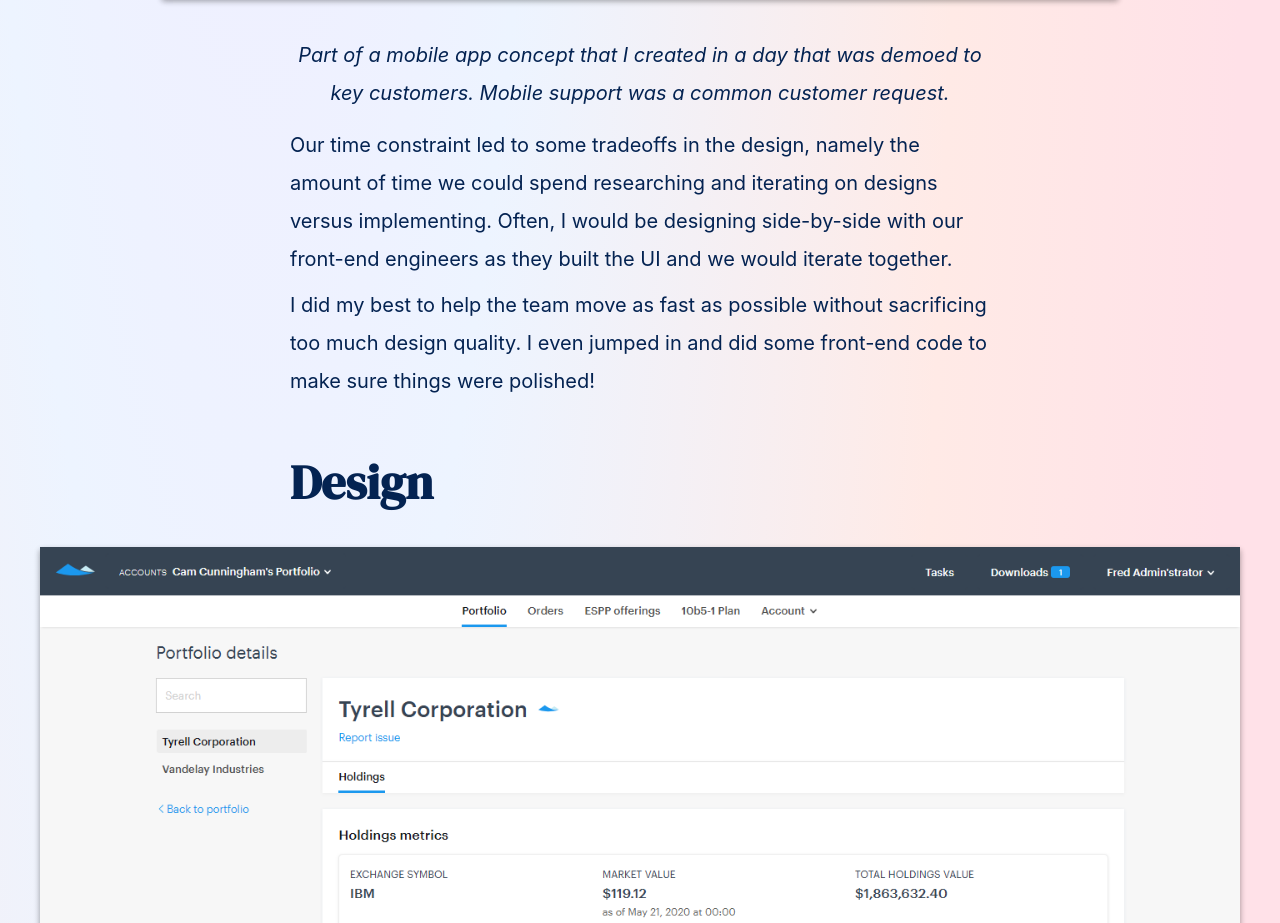
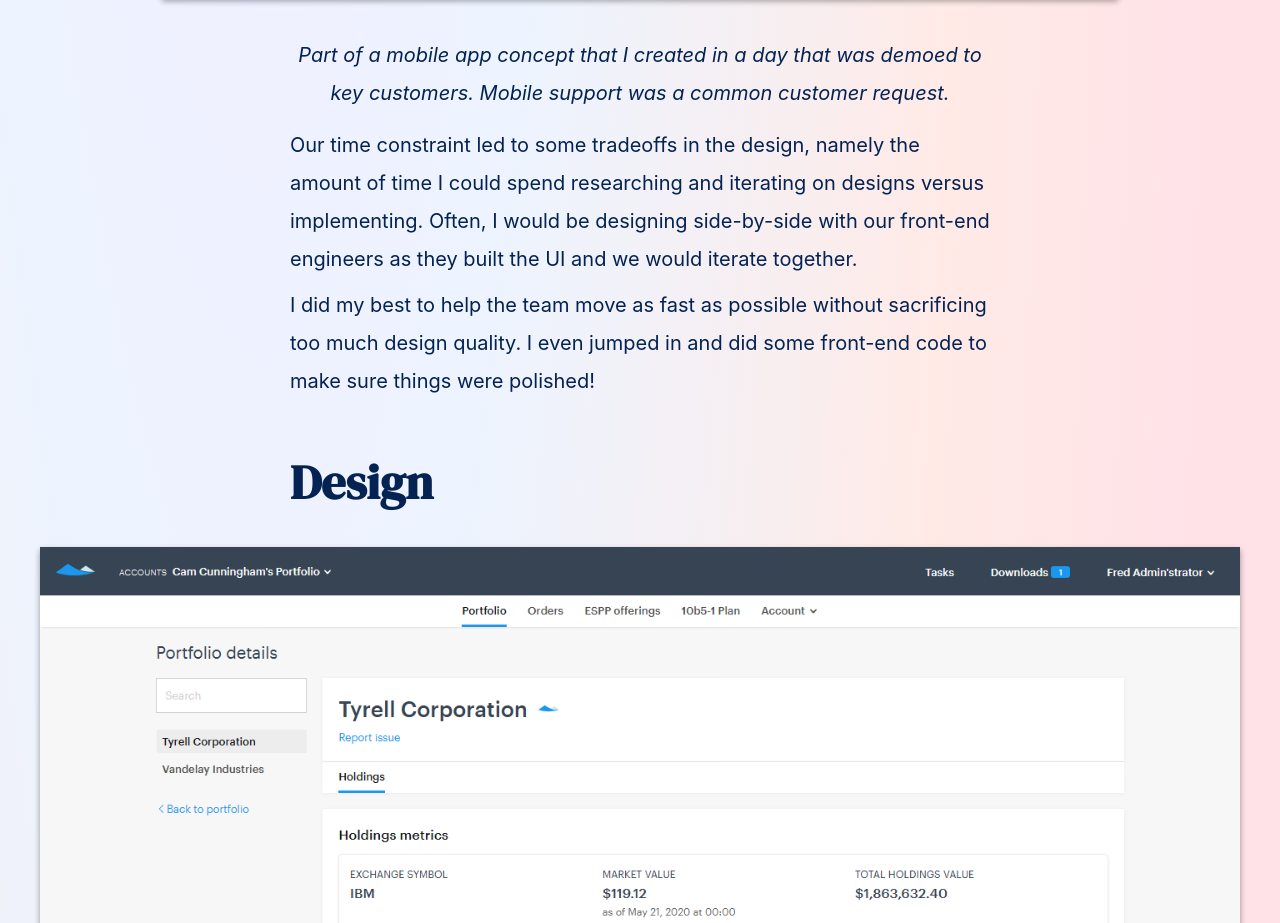
Before and after one commit to gianpaneda/gianpaneda.github.io, a plain HTML site: page puma.html in a window 1280 px wide. Shown: the part 5750-6673 px from the top of the page. Drawn offline with Linux system fonts and the light colour scheme.

Commit message:
Update puma.html

```diff
--- a/puma.html
+++ b/puma.html
@@ -171,7 +171,7 @@
 					Part of a mobile app concept that I created in a day that was demoed to key customers. Mobile support was a common customer request.
 				</p>
 			<div class="section-text">
-				<p>Our time constraint led to some tradeoffs in the design, namely the amount of time we could spend researching and iterating on designs versus implementing. Often, I would be designing side-by-side with our front-end engineers as they built the UI and we would iterate together. </p>
+				<p>Our time constraint led to some tradeoffs in the design, namely the amount of time I could spend researching and iterating on designs versus implementing. Often, I would be designing side-by-side with our front-end engineers as they built the UI and we would iterate together. </p>
 				<p>I did my best to help the team move as fast as possible without sacrificing too much design quality. I even jumped in and did some front-end code to make sure things were polished!
 				</p>
 			</div>
```
